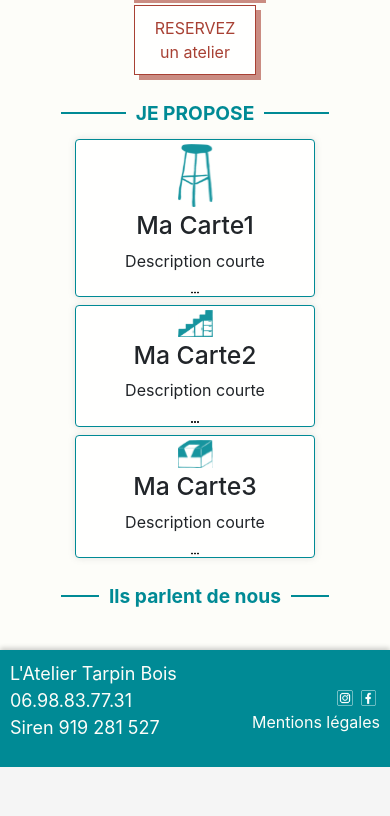
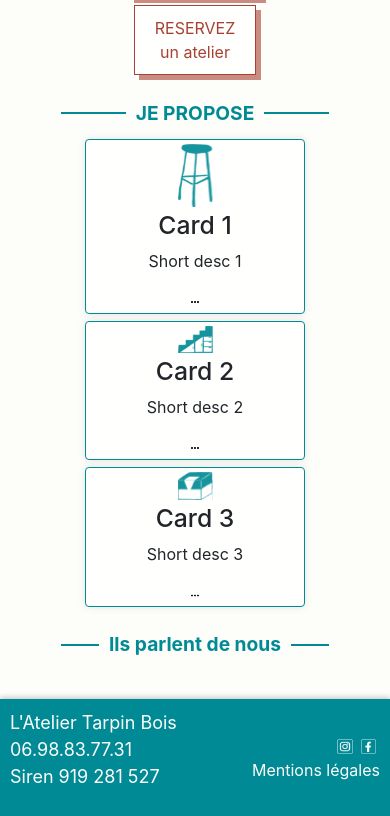
Before and after one commit to CanFays/l-atelier-tarpin-bois, a React (Create React App) app: page / in a window 390 px wide. Shown: the part 1308-2124 px from the top of the page. Before the commit the page ends 2075 px from the top, so only its background shows below. Built offline with nearby package versions, Linux system fonts and the light colour scheme.

Commit message:
comportement CardList : Card, toggle, responsive - OK  Style à finir

```diff
--- a/src/components/Card.css
+++ b/src/components/Card.css
@@ -30,15 +30,15 @@ GROSSIR LES DOTS ???
   }
 
 /* .card-dot {
-  cursor: pointer;
   position: absolute;
   bottom: 10px;
   right: 10px;
-} */
+  } */
 
 .card-dot img {
   width: 2vmin;
   margin: 0;
+  cursor: pointer;
 }
 
 /* Transformation pour retourner la carte QUE LE TEXTE ?! */
--- a/src/components/Card.js
+++ b/src/components/Card.js
@@ -1,35 +1,84 @@
 import React, { useState } from "react";
 import './Card.css';
 import Dots from "../assets/icons/DotSvgrepo.svg";
+import IconProposal1 from '../assets/icons/IconProposal1.svg';
+import IconProposal2 from '../assets/icons/IconProposal2.svg';
+import IconProposal3 from '../assets/icons/IconProposal3.svg';
 
-const Card = ({ title, shortDesc, longDesc, cardImage }) => {
-  const [flipped, setFlipped] = useState(false);
-  const handleCardClick = () => {
-    setFlipped(!flipped);
-  };
-
+const Card = ({ title, shortDesc, longDesc, cardImage, parentClasses, isFlipped, onClick }) => {
   return (
+    <div className={parentClasses} onClick={onClick}>
       <div
-    className={`${flipped ? "flipped" : ""} d-flex flex-column justify-content-between align-items-center`}
-    onClick={handleCardClick}>
+      className="d-flex flex-column justify-content-between align-items-center">
         <img src={cardImage} alt="Illustration des propositions (meuble, amménagement, etc) de l'atelier" className="card-svg"/>
         <div>
-        {flipped ? longDesc : (
-          <div className="unflipped">
+          {isFlipped ? longDesc : (
+            <div>
               <h2 className="cardTitle">{title}</h2>
               <p>{shortDesc}</p>
             </div>
             )
           }
-
         </div>
-
-
-      <div className="card-dot d-flex flex-row-reverse">
+        <div className="card-dot">
           <img src={Dots} alt="Appuyer pour plus d'infos !" />
+        </div>
       </div>
     </div>
   );
 };
 
-export default Card;
+
+
+const CardList = () => {
+  const [flippedIndex, setFlippedIndex] = useState(null);
+
+  const cards = [
+    { title: "Card 1",
+      shortDesc: "Short desc 1",
+      longDesc: "Long desc 1",
+      cardImage: IconProposal1,
+      parentClasses: "card col-10 col-sm-5 col-md-3 card-img-1" },
+    { title: "Card 2",
+      shortDesc: "Short desc 2",
+      longDesc: "Long desc 2",
+      cardImage: IconProposal2,
+      parentClasses: "card col-10 col-sm-5 order-sm-3 col-md-3 order-md-2 card-img-2-3" },
+    { title: "Card 3",
+      shortDesc: "Short desc 3",
+      longDesc: "Long desc 3",
+      cardImage: IconProposal3,
+      parentClasses: "card col-10 col-sm-5 order-sm-2 col-md-3 order-md-3 card-img-2-3" },
+  ];
+
+  const handleCardClick = (index) => {
+    // Si la carte est déjà retournée, on la remet normale
+    if (flippedIndex === index) {
+      setFlippedIndex(null);
+    } else {
+      setFlippedIndex(index);
+    // Flipper la carte cliquée et remettre les autres normales
+    }
+  };
+
+  return (
+    <div className="card-list row justify-content-center">
+      {cards.map((card, index) => (
+        <Card
+          key={index}
+          title={card.title}
+          shortDesc={card.shortDesc}
+          longDesc={card.longDesc}
+          cardImage={card.cardImage}
+          parentClasses={card.parentClasses}
+          isFlipped={flippedIndex === index} // Vérifie si la carte doit être flipped
+          onClick={() => handleCardClick(index)} // Gère le clic pour retourner la carte
+        />
+      ))}
+    </div>
+  );
+};
+
+
+
+export default CardList;
--- a/src/pages/Home.js
+++ b/src/pages/Home.js
@@ -3,10 +3,10 @@ import './Home.css';
 import LogoFull from '../assets/icons/LogoFull.png'
 import BtnTommette from '../components/BtnTommette';
 import TitleLined from '../components/TitleLined';
-import Card from '../components/Card';
-import IconProposal1 from '../assets/icons/IconProposal1.svg';
-import IconProposal2 from '../assets/icons/IconProposal2.svg';
-import IconProposal3 from '../assets/icons/IconProposal3.svg';
+import CardList from '../components/Card';
+// import IconProposal1 from '../assets/icons/IconProposal1.svg';
+// import IconProposal2 from '../assets/icons/IconProposal2.svg';
+// import IconProposal3 from '../assets/icons/IconProposal3.svg';
 
 
 
@@ -31,9 +31,9 @@ function Home() {
       </section>
       <TitleLined myTitle={"VOUS VOULEZ"} />
       <section className='home-research'>
-      <div class="container text-center">
-          <div class="row">
-            <div class="col-12 col-md-8">
+      <div className="container text-center">
+          <div className="row">
+            <div className="col-12 col-md-8">
               <p>
               vous offrir du mobilier unique, durable, en bois massif <br />
               agencer votre appartement de manière optimale et personnalisée, sans trouver de solution auprès des grandes enseignes <br />
@@ -43,10 +43,10 @@ function Home() {
             </div>
             <div className="col-md-4">
               <div className="row justify-content-center">
-                <div class="col-7 col-sm-4 col-md-12">
+                <div className="col-7 col-sm-4 col-md-12">
                   <BtnTommette lineOne={"DEMANDEZ"}  lineTwo={"un devis"} linkTo={'/contact'} />
                 </div>
-                <div class="col-7 col-sm-4 col-md-12">
+                <div className="col-7 col-sm-4 col-md-12">
                   <a href="https://wecandoo.fr/artisan/christophe-ebeniste-marseille#associated-workshops" target='_blank' rel="noreferrer">
                     <BtnTommette lineOne={"RESERVEZ "} lineTwo={"un atelier"} />
                   </a>
@@ -61,9 +61,22 @@ function Home() {
 
       <TitleLined myTitle={"JE PROPOSE"} />
       <section className='home-proposal'>
-        <div class="container text-center">
-          <div class="row justify-content-center">
-            <div class="card col-10 col-sm-5 col-md-3 card-img-1">
+        <div className="container text-center">
+          <div className="row justify-content-center">
+            <CardList />
+          </div>
+        </div>
+      </section>
+
+
+
+
+
+      {/* <TitleLined myTitle={"JE PROPOSE"} />
+      <section className='home-proposal'>
+        <div className="container text-center">
+          <div className="row justify-content-center">
+            <div className="card col-10 col-sm-5 col-md-3 card-img-1">
               <Card
               cardImage={IconProposal1}
               title="Ma Carte1"
@@ -71,7 +84,7 @@ function Home() {
               longDesc="Voici une longue description qui apparaîtra lorsque vous cliquerez sur le Dot."
               />
             </div>
-            <div class="card col-10 col-sm-5 col-md-3 order-md-2 card-img-2-3">
+            <div className="card col-10 col-sm-5 col-md-3 order-md-2 card-img-2-3">
               <Card
               cardImage={IconProposal2}
               title="Ma Carte2"
@@ -79,7 +92,7 @@ function Home() {
               longDesc="Voici une longue description qui apparaîtra lorsque vous cliquerez sur le Dot."
               />
             </div>
-            <div class=" card col-10 col-sm-6 order-sm-2 col-md-3 card-img-2-3">
+            <div className=" card col-10 col-sm-6 order-sm-2 col-md-3 card-img-2-3">
               <Card
               cardImage={IconProposal3}
               title="Ma Carte3"
@@ -89,7 +102,7 @@ function Home() {
             </div>
           </div>
         </div>
-      </section>
+      </section> */}
       <TitleLined myTitle={"Ils parlent de nous"} />
       <section className='home-links'>
       </section>
```
Also changed, not shown: src/pages/Home.css (+4 -5 lines). Lines whose indentation alone changed are shown as unchanged.
